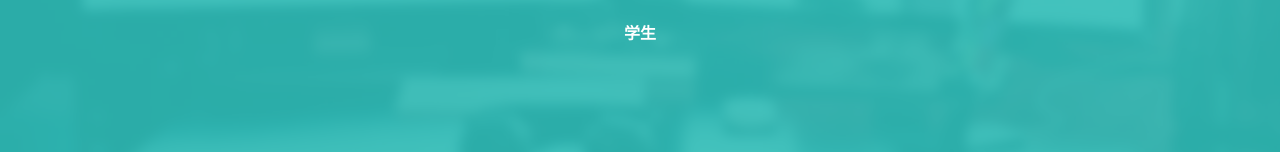
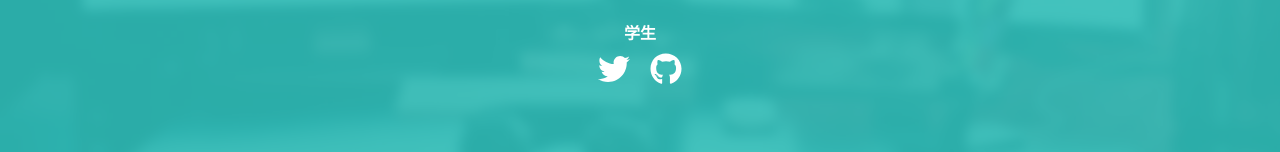
Before and after one commit to marieono/react-portfolio-site, a React (Create React App) app: page / in a window 1280 px wide. Shown: the part 495-647 px from the top of the page. Built offline with nearby package versions, Linux system fonts and the light colour scheme.

Commit message:
GitHubとTwitterのアイコンを表示させた

```diff
--- a/package.json
+++ b/package.json
@@ -8,6 +8,7 @@
     "@testing-library/user-event": "^13.5.0",
     "react": "^18.1.0",
     "react-dom": "^18.1.0",
+    "react-icons": "^4.4.0",
     "react-scripts": "5.0.1",
     "web-vitals": "^2.1.4"
   },
--- a/src/components/Header.jsx
+++ b/src/components/Header.jsx
@@ -1,3 +1,4 @@
+import { FaTwitter, FaGithub } from 'react-icons/fa';
 import CoverImage from '../images/cover-image.jpeg';
 import ProfileImage from '../images/profile-image.jpg';
 
@@ -16,9 +17,15 @@ export const Header = () => {
                         <ul className="social-icons">
                             <li className="icon-link">
                                 {/* TODO */}
+                                <a href="https://twitter.com/">
+                                    <FaTwitter color="white" size="2rem" />
+                                </a>
                             </li>
                             <li className="icon-link">
                                 {/* TODO */}
+                                <a href="https://github.com">
+                                    <FaGithub color="white" size="2rem" />
+                                </a>
                             </li>
                         </ul>
                     </div>
```
Also changed, not shown: 1 other file (tests, documents, lock files or other folders).
